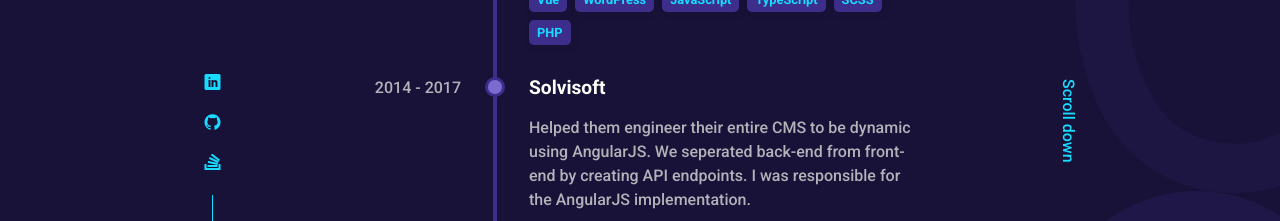
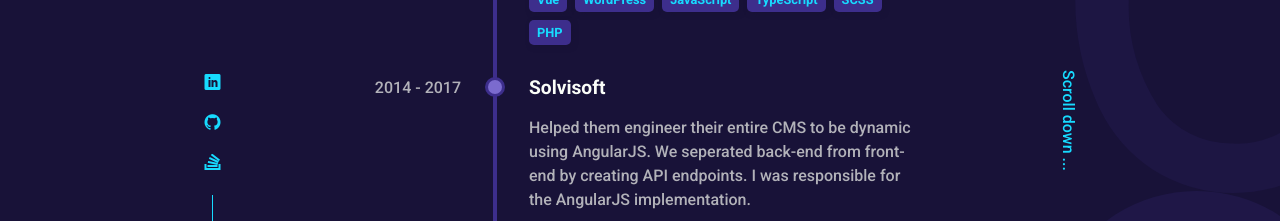
Before and after one commit to codeit-ninja/codeit-website, a Svelte app: page / in a window 1280 px wide. Shown: the part 652-873 px from the top of the page. Built offline with nearby package versions, Linux system fonts and the light colour scheme.

Commit message:
Add 3 dots

```diff
--- a/src/components/Welcome.svelte
+++ b/src/components/Welcome.svelte
@@ -20,7 +20,7 @@
                     <Timeline />
                 </div>
                 <div class="col-lg-3 align-self-center text-center">
-                    <span class="tb text-secondary">Scroll down</span>
+                    <span class="tb text-secondary">Scroll down ...</span>
                 </div>
             </div>
         </div>
```
